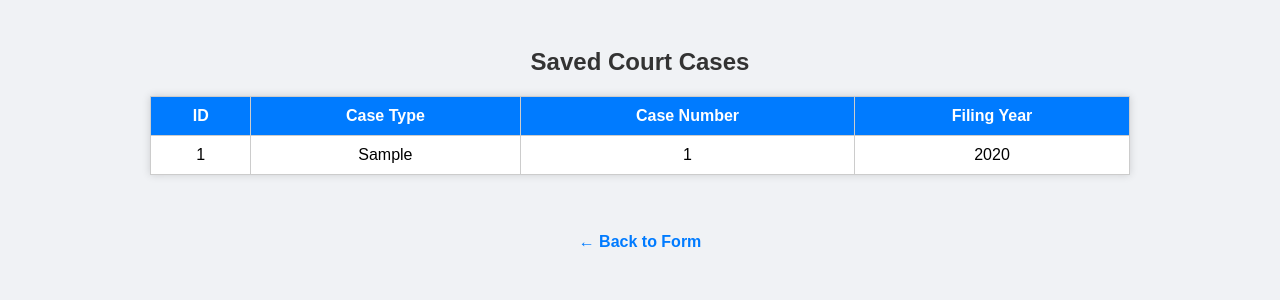
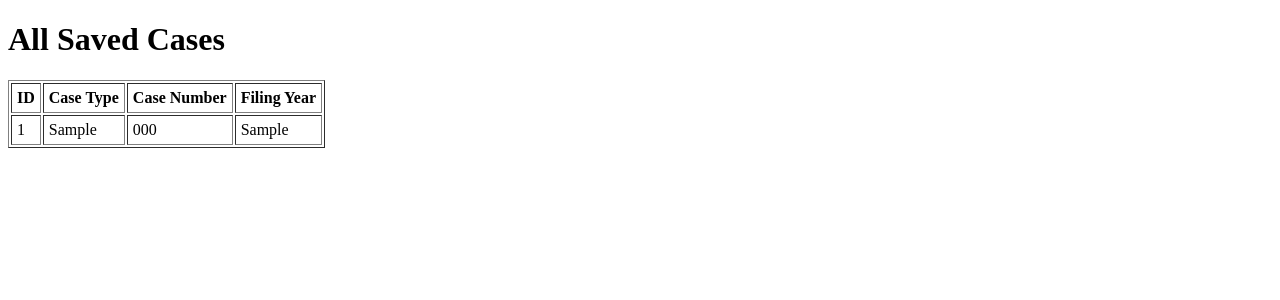
Before and after one commit to student-piyush25/Court-Case-Dashboard, a Flask app: template app/templates/cases.html in a window 1280 px wide. Shown: the top 300 px of the page. Run offline with Flask 3, Linux system fonts and the light colour scheme; tables that the repository leaves empty hold one stand-in row (values such as "Sample post"); the template is opened without the code that fills it: values that come from a table or form of the project are taken from there, most other values are stand-ins (such as "Sample title", 1, 10 or a date in 2020).

Commit message:
Updated with final working code

```diff
--- a/app/templates/cases.html
+++ b/app/templates/cases.html
@@ -1,16 +1,11 @@
 <!DOCTYPE html>
-<html lang="en">
+<html>
 <head>
-    <meta charset="UTF-8">
-    <title>All Submitted Cases</title>
-    <link rel="stylesheet" href="{{ url_for('static', filename='styles.css') }}">
+    <title>All Saved Cases</title>
 </head>
 <body>
-
-    <h2>Saved Court Cases</h2>
-
-    {% if cases %}
-        <table border="1" cellpadding="10">
+    <h1>All Saved Cases</h1>
+    <table border="1" cellpadding="5">
         <tr>
             <th>ID</th>
             <th>Case Type</th>
@@ -26,11 +21,5 @@
         </tr>
         {% endfor %}
     </table>
-    {% else %}
-        <p>No cases submitted yet.</p>
-    {% endif %}
-
-    <br>
-    <a href="/">← Back to Form</a>
 </body>
 </html>
```
Also changed, not shown: app/routes.py (+7 -1 lines), README.md, 3 other files. Lines whose indentation alone changed are shown as unchanged.
